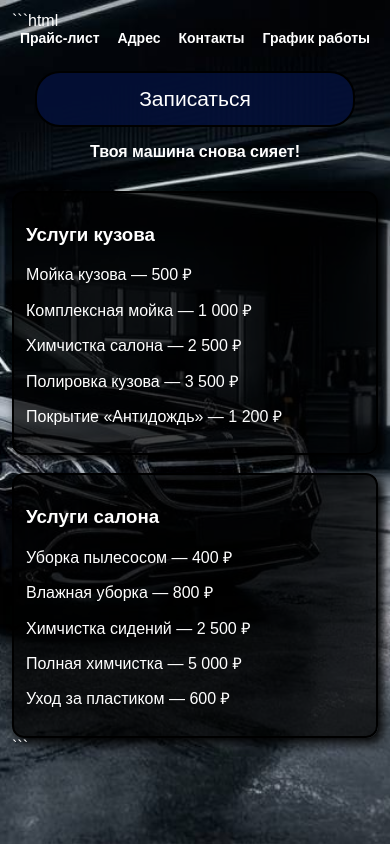
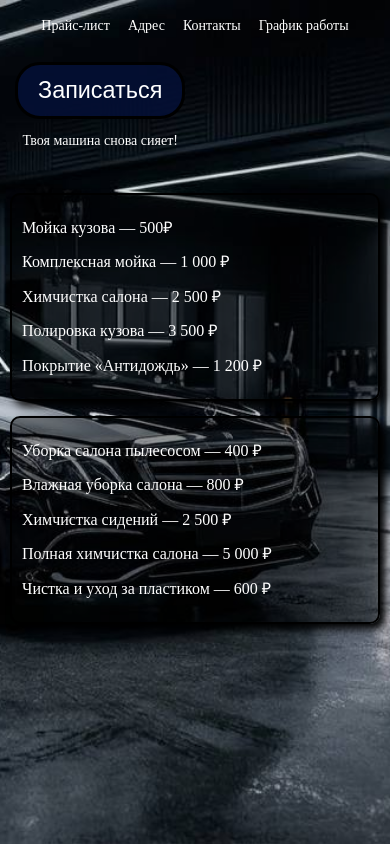
Before and after one commit to romangatcenko28-source/-, a plain HTML site: page index.html in a window 390 px wide. Drawn offline with Linux system fonts and the light colour scheme.

Commit message:
Update index.html

````diff
--- a/index.html
+++ b/index.html
@@ -1,4 +1,4 @@
-```html
+
 <!DOCTYPE html>
 <html lang="ru">
 <head>
@@ -12,54 +12,58 @@
         }
 
         body {
-            margin: 0;
-            padding: 15px;
-            min-height: 100vh;
-            font-family: Arial, sans-serif;
             background-image: url("5375448572687489970.jpg");
             background-size: cover;
             background-position: center;
+            background-repeat: no-repeat;
             background-attachment: fixed;
-            color: white;
+            min-height: 100vh;
+            margin: 0;
+            padding: 15px;
         }
 
-        /* Верхнее меню */
+        /* Верхнее меню — как в оригинале */
         .заголовок {
+            color: white;
             display: flex;
+            flex-direction: row;
             flex-wrap: wrap;
-            justify-content: center;
-            gap: 10px 25px;
-            margin-bottom: 35px;
+            position: relative;
+            justify-content: flex-end;
+            gap: 20px 40px;
+            margin-right: 25px;
         }
 
-        .заголовок a {
-            color: white;
-            text-decoration: none;
-            font-size: 16px;
-            font-weight: bold;
+        .заголовок p {
+            cursor: pointer;
         }
 
-        .заголовок a:hover {
+        .заголовок p:hover {
             color: dodgerblue;
         }
 
-        /* Кнопка записи */
+        /* Кнопка записи — слева */
         .кнопка {
+            color: white;
+            font-size: 13px;
+            width: fit-content;
+            max-width: 100%;
+            border-radius: 10px;
+            padding: 5px;
             text-align: center;
-            margin-bottom: 30px;
+            margin-top: 10px;
         }
 
         .кнопка button {
-            width: 100%;
-            max-width: 320px;
-            padding: 15px 20px;
-            font-size: 25px;
-            background-color: rgba(4, 16, 56, 0.9);
+            font-size: 50px;
+            background-color: rgba(4, 16, 56, 0.836);
             color: white;
-            border-radius: 25px;
-            border: 2px solid black;
+            border-radius: 40px;
+            border: 3px solid black;
+            padding: 5px 15px;
+            max-width: 100%;
+            transition: 0.2s;
             cursor: pointer;
-            transition: 0.2s;
         }
 
         .кнопка button:hover {
@@ -67,81 +71,86 @@
             transform: scale(1.02);
         }
 
-        #сообщение {
-            font-size: 18px;
-            font-weight: bold;
-        }
-
-        /* Блоки услуг */
+        /* Услуги — расположение как в оригинале */
         .блок-услуги {
-            display: grid;
-            grid-template-columns: repeat(2, minmax(0, 1fr));
-            gap: 20px;
-            max-width: 1100px;
-            margin: 0 auto;
+            display: flex;
+            flex-direction: column;
+            align-items: flex-start;
+            gap: 8px;
         }
 
         .услуги-кузов,
         .услуги-салон {
-            background-color: rgba(0, 0, 0, 0.72);
+            position: relative;
+            top: 50px;
+            background-color: rgba(0, 0, 0, 0.404);
+            width: fit-content;
+            max-width: 100%;
             color: white;
-            padding: 15px;
-            font-size: 18px;
-            border-radius: 12px;
+            padding: 5px;
+            padding-top: 1px;
+            font-size: 25px;
+            border-radius: 10px;
             border: 2px solid black;
-            box-shadow: 5px 5px 12px black;
-            min-width: 0;
+            box-shadow: 10px 10px 10px black;
         }
 
         .услуги-кузов p,
         .услуги-салон p {
-            margin: 12px 0;
-            line-height: 1.4;
+            margin: 16px 0;
         }
 
-        html {
-            scroll-behavior: smooth;
-        }
-
-        /* Адаптация для телефонов */
+        /* Адаптация только для телефонов */
         @media (max-width: 600px) {
             body {
-                padding: 12px;
+                padding: 10px;
                 background-attachment: scroll;
             }
 
             .заголовок {
-                gap: 12px 18px;
-                margin-bottom: 25px;
-            }
-
-            .заголовок a {
+                justify-content: center;
+                gap: 5px 18px;
+                margin-right: 0;
                 font-size: 14px;
             }
 
-            .кнопка button {
-                font-size: 21px;
-                padding: 14px;
+            .заголовок p {
+                margin: 8px 0;
             }
 
-            #сообщение {
-                font-size: 16px;
+            .кнопка {
+                margin-top: 15px;
+                margin-bottom: 15px;
+            }
+
+            .кнопка button {
+                font-size: clamp(22px, 6vw, 32px);
+                padding: 12px 20px;
+                border-radius: 25px;
+            }
+
+            .кнопка p {
+                font-size: 14px;
             }
 
             .блок-услуги {
-                grid-template-columns: 1fr;
-                gap: 18px;
+                gap: 15px;
             }
 
             .услуги-кузов,
             .услуги-салон {
-                padding: 12px;
+                top: 10px;
+                width: 100%;
                 font-size: 16px;
+                padding: 10px;
+                overflow-wrap: break-word;
+                box-shadow: 5px 5px 8px black;
             }
 
             .услуги-кузов p,
             .услуги-салон p {
-                margin: 13px 0;
+                margin: 12px 0;
+                line-height: 1.4;
             }
         }
     </style>
@@ -149,22 +158,22 @@
 
 <body>
 
-    <nav class="заголовок">
-        <a href="#прайс">Прайс-лист</a>
-        <a href="#адрес">Адрес</a>
-        <a href="#контакты">Контакты</a>
-        <a href="#график">График работы</a>
-    </nav>
+    <div class="заголовок">
+        <p>Прайс-лист</p>
+        <p>Адрес</p>
+        <p>Контакты</p>
+        <p>График работы</p>
+    </div>
 
     <div class="кнопка">
         <button id="record">Записаться</button>
         <p id="сообщение">Твоя машина снова сияет!</p>
     </div>
 
-    <div class="блок-услуги" id="прайс">
+    <div class="блок-услуги">
+
         <div class="услуги-кузов">
-            <h3>Услуги кузова</h3>
-            <p>Мойка кузова — 500 ₽</p>
+            <p>Мойка кузова — 500₽</p>
             <p>Комплексная мойка — 1 000 ₽</p>
             <p>Химчистка салона — 2 500 ₽</p>
             <p>Полировка кузова — 3 500 ₽</p>
@@ -172,22 +181,21 @@
         </div>
 
         <div class="услуги-салон">
-            <h3>Услуги салона</h3>
-            <p>Уборка пылесосом — 400 ₽</p>
-            <p>Влажная уборка — 800 ₽</p>
+            <p>Уборка салона пылесосом — 400 ₽</p>
+            <p>Влажная уборка салона — 800 ₽</p>
             <p>Химчистка сидений — 2 500 ₽</p>
-            <p>Полная химчистка — 5 000 ₽</p>
-            <p>Уход за пластиком — 600 ₽</p>
+            <p>Полная химчистка салона — 5 000 ₽</p>
+            <p>Чистка и уход за пластиком — 600 ₽</p>
         </div>
+
     </div>
 
     <script>
         document.getElementById("record").addEventListener("click", function () {
             document.getElementById("сообщение").textContent =
-                "Позвоните нам, чтобы записаться!";
+                "Для записи свяжитесь с нами!";
         });
     </script>
 
 </body>
 </html>
-```
````
